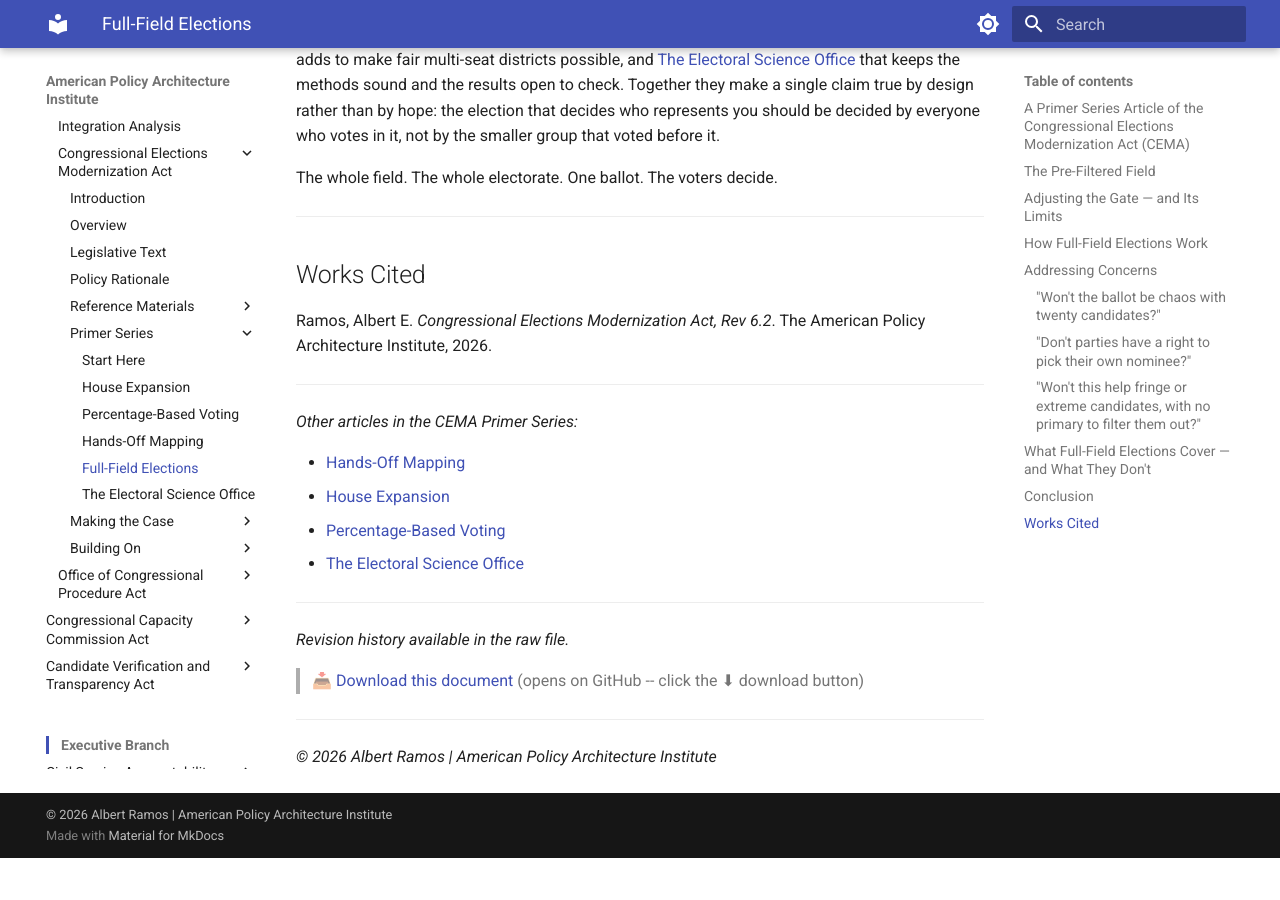
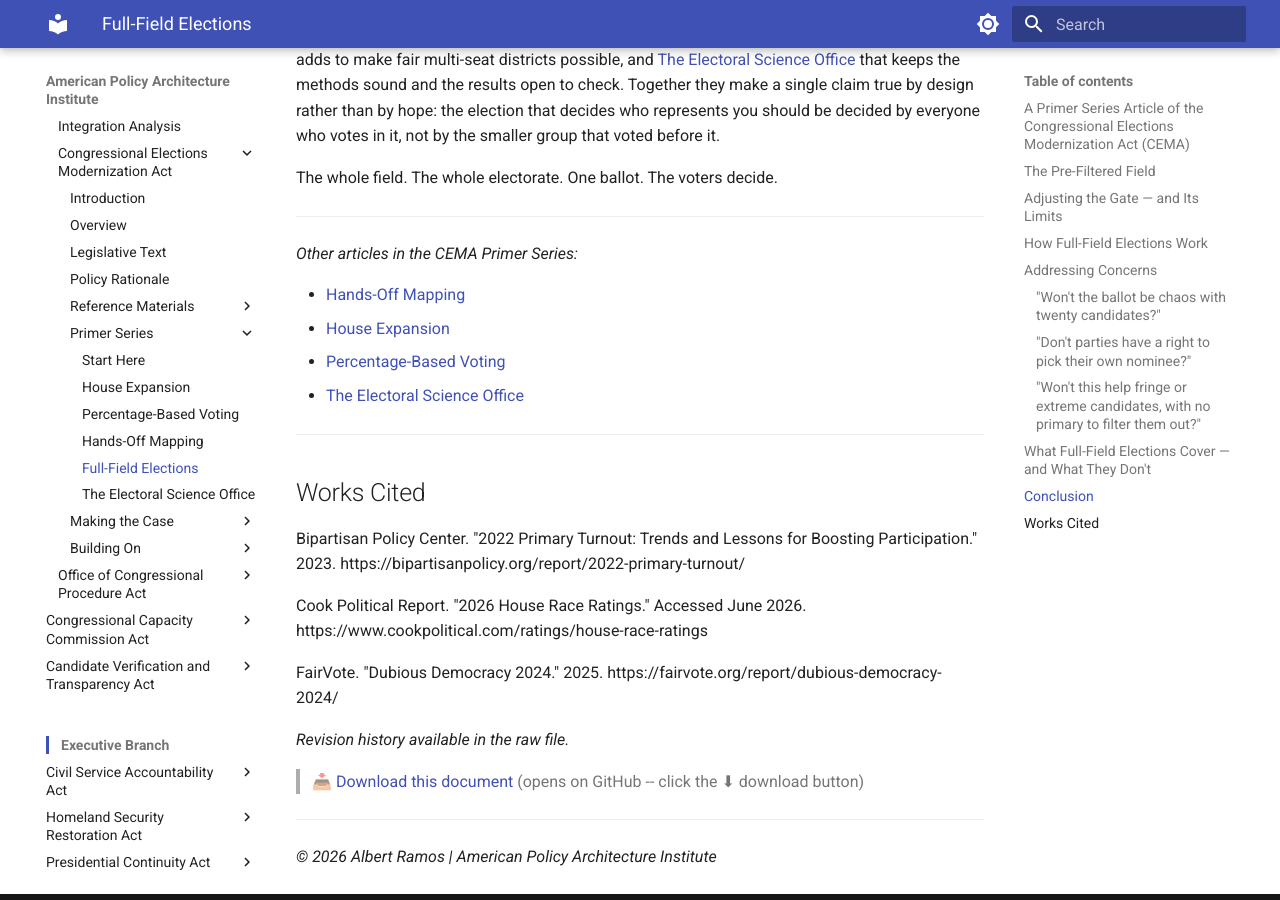
Before and after one commit to albertintech/apai, an MkDocs documentation site: the page built from docs/congress/cmf/cema/full-field-elections.md, in a window 1280 px wide and 900 px high, scrolled down 5714 px. Built offline with MkDocs 1.6.1 and Material for MkDocs 9.7.7, drawn with Linux system fonts in a browser that asks for light colours; before the commit the page ends 6572 px from its top, so only the background shows below that.

Commit message:
Revise Works Cited and update references
Updated Works Cited section with new references and removed outdated citation.

```diff
--- a/docs/congress/cmf/cema/full-field-elections.md
+++ b/docs/congress/cmf/cema/full-field-elections.md
@@ -94,12 +94,6 @@
 
 ---
 
-## Works Cited
-
-Ramos, Albert E. *Congressional Elections Modernization Act, Rev 6.2*. The American Policy Architecture Institute, 2026.
-
----
-
 *Other articles in the CEMA Primer Series:*
 
 - [Hands-Off Mapping](/congress/cmf/cema/hands-off-mapping/)
@@ -109,8 +103,24 @@
 
 ---
 
+## Works Cited
+
+Bipartisan Policy Center. "2022 Primary Turnout: Trends and Lessons for Boosting Participation." 2023. https://bipartisanpolicy.org/report/2022-primary-turnout/
+
+Cook Political Report. "2026 House Race Ratings." Accessed June 2026. https://www.cookpolitical.com/ratings/house-race-ratings
+
+FairVote. "Dubious Democracy 2024." 2025. https://fairvote.org/report/dubious-democracy-2024/
+
+
 <!--
 ## Revision History
+
+**Revision 6.2-a**
+- Works Cited reconciliation pass (Coordination Hub work order): replaced the seed Act-only list with reconciled external entries tied to surviving claims. All three external figures held against named sources — no reverberations fired.
+- Primary turnout "around a fifth (~20%)" verified against Bipartisan Policy Center 2022 primary-turnout reporting (21.3% of eligible voters in 2022).
+- ">90% of House races decided before November" verified against FairVote (2024: 84% decided by 10+ points or uncontested; competitiveness analysis) and Cook Political Report ratings.
+- "~18 of 435 toss-ups, heading into 2026" — the set's most fragile, year-pinned claim — verified against the Cook Political Report 2026 House ratings (18 toss-up seats). Kept as written; no rewording of the Problem-section opening required.
+- Internal references (legislative text §§203, 204, 404; STAR mechanics cross-referenced to the Percentage-Based Voting primer) cited in prose by name only.
 
 **Revision 6.2** (Current)
 - Initial production of *Full-Field Elections* CEMA Primer Series article
```
